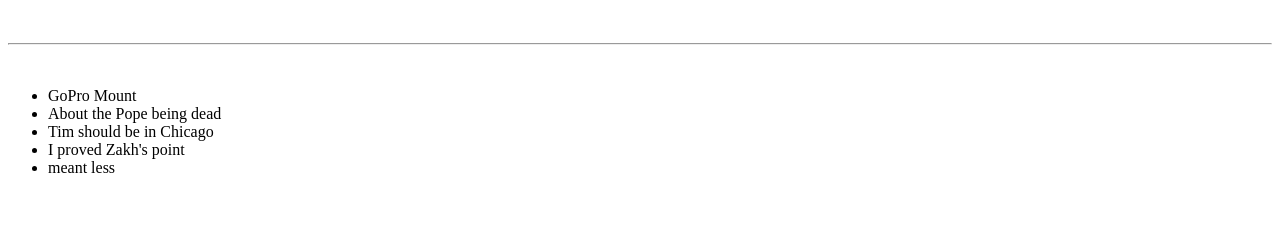
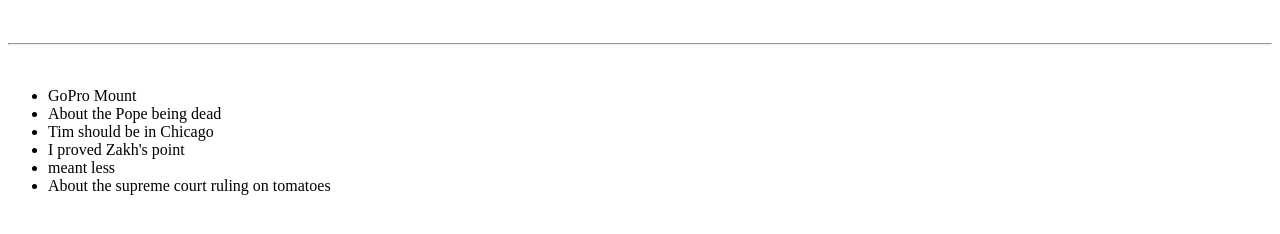
Before and after one commit to AdamSeidman/TimesIWasRight, a plain HTML site: page index.html in a window 1280 px wide. Shown: the part 38-272 px from the top of the page. Drawn offline with Linux system fonts and the light colour scheme.

Commit message:
Update index.html

```diff
--- a/index.html
+++ b/index.html
@@ -7,5 +7,6 @@
 <li>Tim should be in Chicago</li>
 <li>I proved Zakh's point</li>
 <li>meant less </li>
+<li>About the supreme court ruling on tomatoes</li>
 </ul>
 </div>
```
